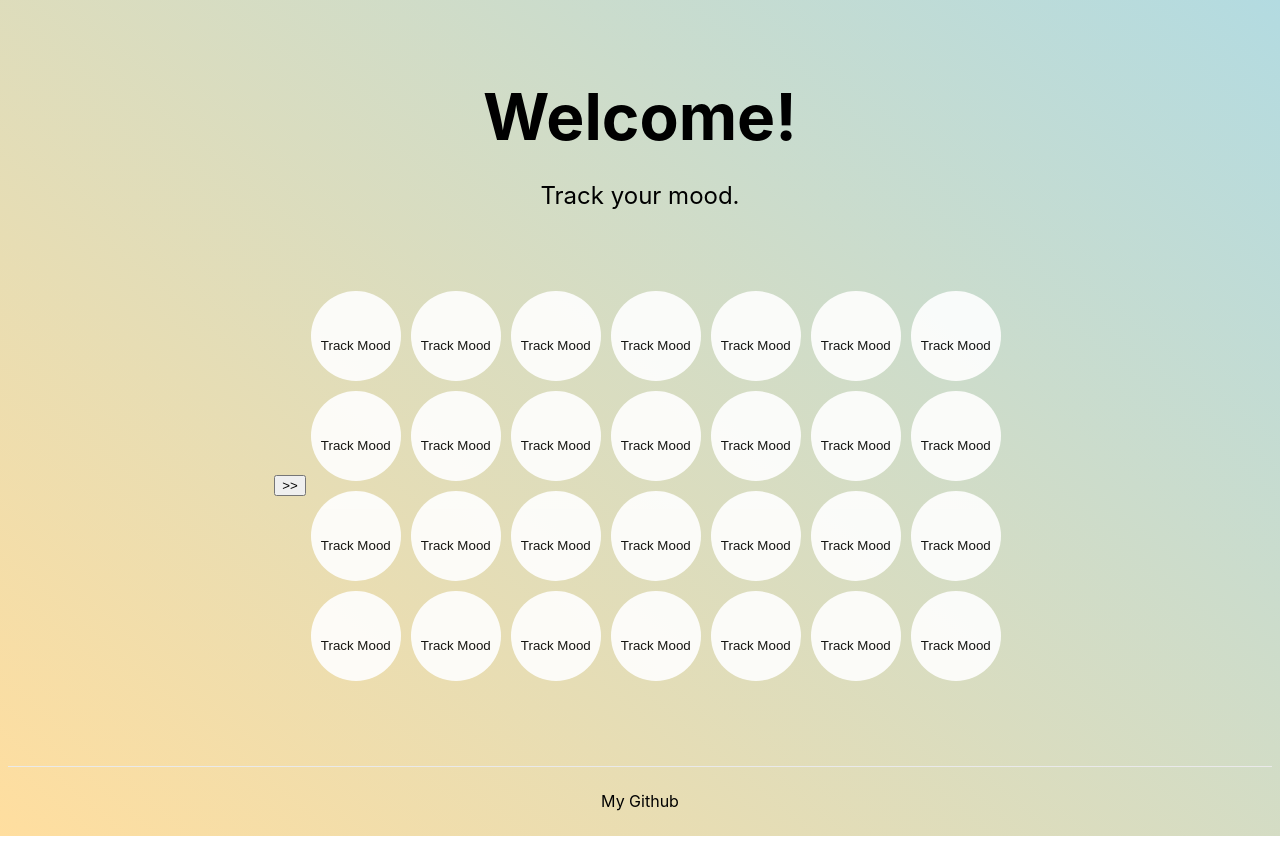
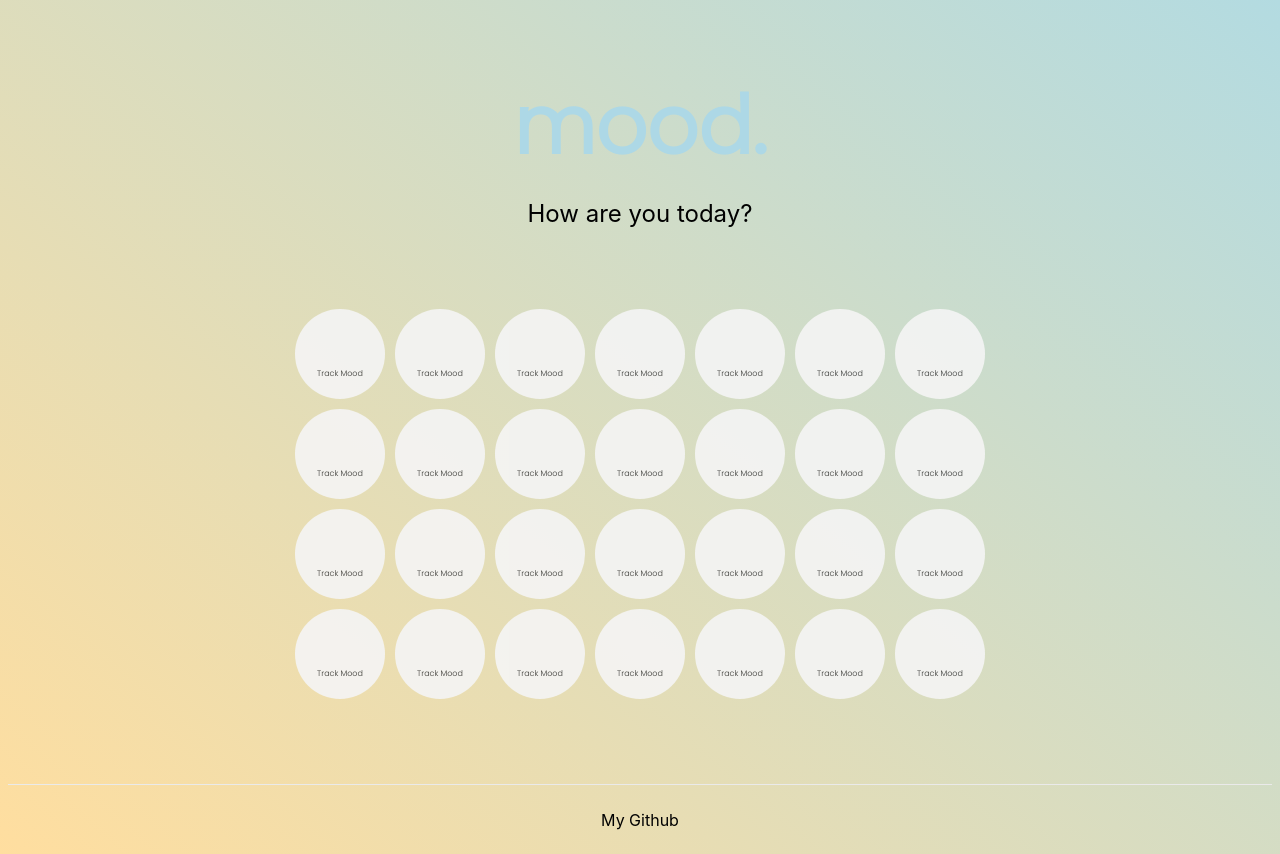
Before and after one commit to amyy98/MOODify, a Next.js app: page / in a window 1280 px wide. Built offline with nearby package versions, Linux system fonts and the light colour scheme.

Commit message:
Finished CSS and styling, added keyframes

```diff
--- a/pages/calendar/build.jsx
+++ b/pages/calendar/build.jsx
@@ -14,25 +14,27 @@ export default function Calendar() {
 
 function changeColors(currColor) {
   // Fantastic -> great -> OK -> not so good
-  if (currColor === "white") {
+  if (currColor === "whitesmoke") {
     return "#fffc9c";
   } else if (currColor === "#fffc9c") {
     return "#ffd187";
   } else if (currColor === "#ffd187") {
     return "#ff6017";
   } else if (currColor === "#ff6017") {
-    return "white";
+    return "lightblue";
+  } else if (currColor === "lightblue") {
+    return "whitesmoke";
   }
 }
 
 function Days() {
-  const [sunColor, setSunColor] = useState("white");
-  const [monColor, setMonColor] = useState("white");
-  const [tuesColor, setTuesColor] = useState("white");
-  const [wedsColor, setWedsColor] = useState("white");
-  const [thursColor, setThursColor] = useState("white");
-  const [friColor, setFriColor] = useState("white");
-  const [satColor, setSatColor] = useState("white");
+  const [sunColor, setSunColor] = useState("whitesmoke");
+  const [monColor, setMonColor] = useState("whitesmoke");
+  const [tuesColor, setTuesColor] = useState("whitesmoke");
+  const [wedsColor, setWedsColor] = useState("whitesmoke");
+  const [thursColor, setThursColor] = useState("whitesmoke");
+  const [friColor, setFriColor] = useState("whitesmoke");
+  const [satColor, setSatColor] = useState("whitesmoke");
 
   return (
     <div>
@@ -94,9 +96,12 @@ function Days() {
           outline: none;
           height: 90px;
           width: 90px;
-          padding-top: 20px;
+          padding-top: 40px;
           margin: 5px;
           opacity: 0.9;
+          font-family: 'Poppins', sans-serif;
+          color: 	#282828;
+          font-size:8px;
         }
         button:focus {
           opacity: 1;
--- a/pages/index.jsx
+++ b/pages/index.jsx
@@ -6,17 +6,21 @@ export default function Home() {
   return (
     <div className="container">
       <Head>
+        <link rel="preconnect" href="https://fonts.gstatic.com" />
+        <link
+          href="https://fonts.googleapis.com/css2?family=Poppins:wght@100;300&display=swap"
+          rel="stylesheet"
+        />
         <title>mood.</title>
         <link rel="icon" href="/sun.png" />
       </Head>
 
       <main>
-        <h1 className="title">Welcome!</h1>
+        <h1 className="title">mood.</h1>
 
-        <p className="description">Track your mood.</p>
+        <p className="description"> How are you today?</p>
 
         <div className="grid">
-          <button className="next" onClick={() => nextPage()}> >> </button>
           <Calendar />
         </div>
       </main>
@@ -85,6 +89,39 @@ export default function Home() {
           color: #0070f3;
           text-decoration: none;
         }
+        h1 {
+          animation-name: example;
+          animation-duration: 10s;
+          animation-iteration-count: 100;
+          animation-direction: reverse;
+        }
+        @keyframes example {
+          0% {
+            color: #bb8523;
+            left: 0px;
+            top: 0px;
+          }
+          25% {
+            color: yellow;
+            left: 200px;
+            top: 0px;
+          }
+          50% {
+            color: lightblue;
+            left: 200px;
+            top: 200px;
+          }
+          75% {
+            color: #ffd187;
+            left: 0px;
+            top: 200px;
+          }
+          100% {
+            color: #bb8523;
+            left: 0px;
+            top: 0px;
+          }
+        }
 
         .title a:hover,
         .title a:focus,
@@ -95,7 +132,8 @@ export default function Home() {
         .title {
           margin: 0;
           line-height: 1.15;
-          font-size: 4rem;
+          font-size: 5rem;
+          font-family: "Poppins", sans-serif;
         }
 
         .title,
@@ -112,15 +150,6 @@ export default function Home() {
           text-align: center;
           line-height: 1.5;
           font-size: 1.5rem;
-        }
-
-        code {
-          background: #fafafa;
-          border-radius: 5px;
-          padding: 0.75rem;
-          font-size: 1.1rem;
-          font-family: Menlo, Monaco, Lucida Console, Liberation Mono,
-            DejaVu Sans Mono, Bitstream Vera Sans Mono, Courier New, monospace;
         }
 
         .grid {
@@ -162,11 +191,3 @@ export default function Home() {
     </div>
   );
 }
-
-function nextPage () {
-  return (
-    <div>
-      <Calendar />
-    </div>
-  )
-}
```
